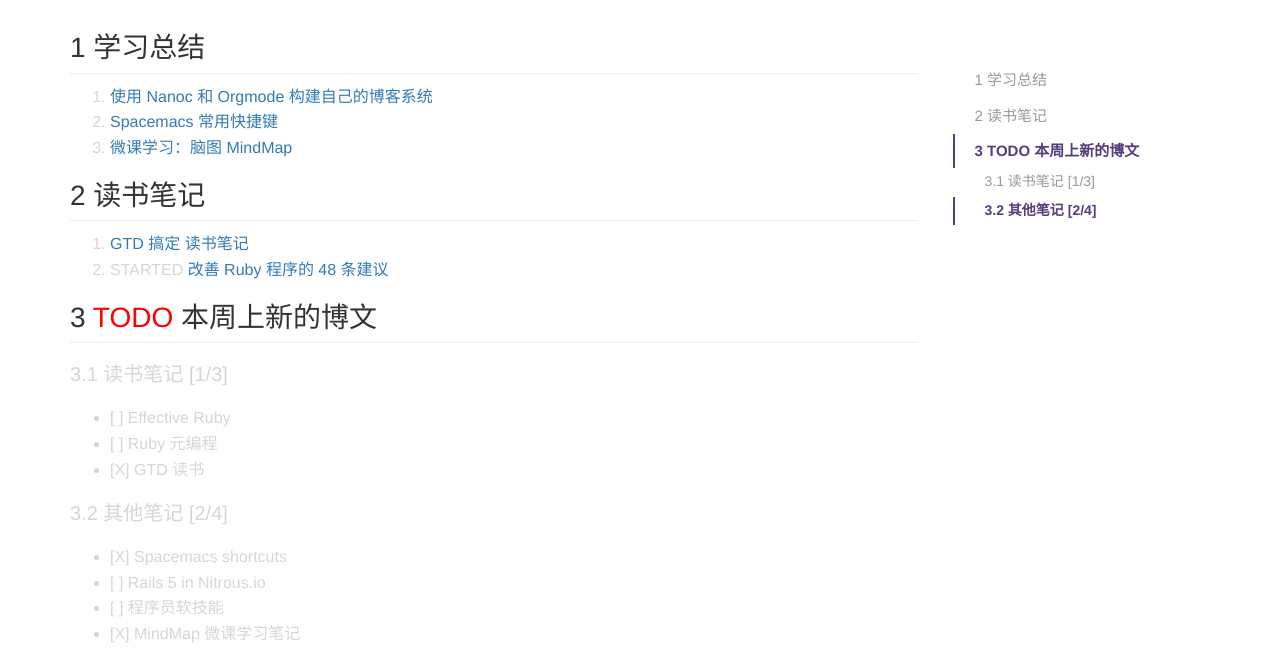
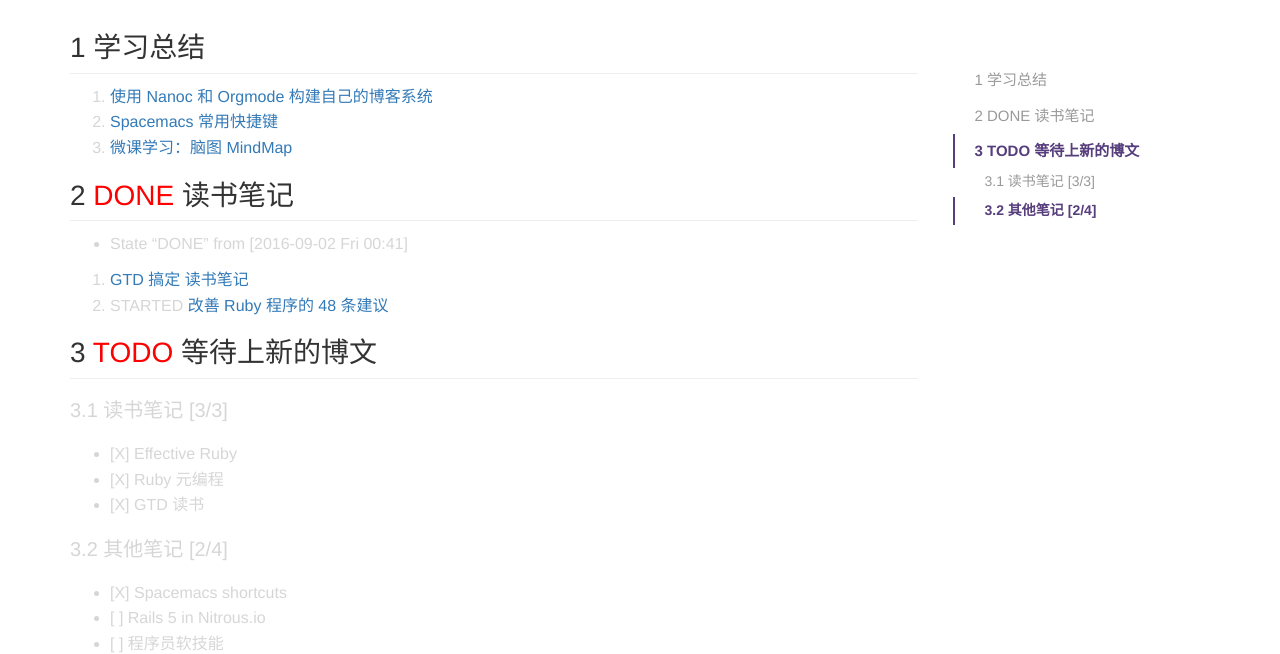
Before and after one commit to zealinux/zealinux.github.io, a plain HTML site: page index.html in a window 1280 px wide. Shown: the part 162-816 px from the top of the page. Drawn offline with nearby package versions, Linux system fonts and the light colour scheme.

Commit message:
Change sth

```diff
--- a/index.html
+++ b/index.html
@@ -42,19 +42,22 @@
   <li><a href="mindmap_101/">微课学习：脑图 MindMap</a></li>
 </ol>
 <h2 id="sec-2">
-<span class="heading-number heading-number-1">2</span> 读书笔记</h2>
+<span class="heading-number heading-number-1">2</span> <span class="todo-keyword DONE">DONE</span> 读书笔记</h2>
+<ul>
+  <li>State “DONE”       from              [2016-09-02 Fri 00:41]</li>
+</ul>
 <ol>
   <li><a href="GTD/">GTD 搞定 读书笔记</a></li>
   <li>STARTED <a href="effective_ruby/">改善 Ruby 程序的 48 条建议</a>
 </li>
 </ol>
 <h2 id="sec-3">
-<span class="heading-number heading-number-1">3</span> <span class="todo-keyword TODO">TODO</span> 本周上新的博文</h2>
+<span class="heading-number heading-number-1">3</span> <span class="todo-keyword TODO">TODO</span> 等待上新的博文</h2>
 <h3 id="sec-3-1">
-<span class="heading-number heading-number-2">3.1</span> 读书笔记 [1/3]</h3>
+<span class="heading-number heading-number-2">3.1</span> 读书笔记 [3/3]</h3>
 <ul>
-  <li>[ ] Effective Ruby</li>
-  <li>[ ] Ruby 元编程</li>
+  <li>[X] Effective Ruby</li>
+  <li>[X] Ruby 元编程</li>
   <li>[X] GTD 读书</li>
 </ul>
 <h3 id="sec-3-2">
@@ -71,12 +74,12 @@
 <li><a href="#sec-1">
 1 &#x5B66;&#x4E60;&#x603B;&#x7ED3;</a></li>
 <li><a href="#sec-2">
-2 &#x8BFB;&#x4E66;&#x7B14;&#x8BB0;</a></li>
+2 DONE &#x8BFB;&#x4E66;&#x7B14;&#x8BB0;</a></li>
 <li>
 <a href="#sec-3">
-3 TODO &#x672C;&#x5468;&#x4E0A;&#x65B0;&#x7684;&#x535A;&#x6587;</a><ul class="nav nav-stacked">
+3 TODO &#x7B49;&#x5F85;&#x4E0A;&#x65B0;&#x7684;&#x535A;&#x6587;</a><ul class="nav nav-stacked">
 <li><a href="#sec-3-1">
-3.1 &#x8BFB;&#x4E66;&#x7B14;&#x8BB0; [1/3]</a></li>
+3.1 &#x8BFB;&#x4E66;&#x7B14;&#x8BB0; [3/3]</a></li>
 <li><a href="#sec-3-2">
 3.2 &#x5176;&#x4ED6;&#x7B14;&#x8BB0; [2/4]</a></li>
 </ul>
```
Also changed, not shown: effective_ruby/index.html (+4 -8 lines).
